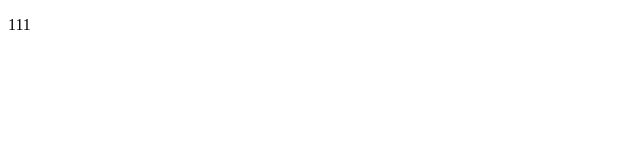
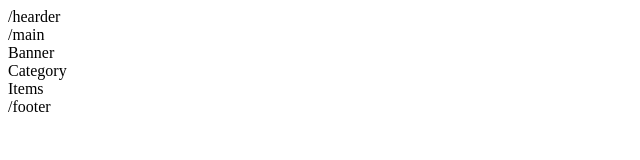
Before and after one commit to DEEPTHINK0000/clone, a plain HTML site: page index.html in a window 1280 px wide. Shown: the whole page, without its empty margins (0-640 px from the left). Drawn offline with Linux system fonts and the light colour scheme.

Commit message:
ui design

```diff
--- a/index.html
+++ b/index.html
@@ -3,19 +3,18 @@
 <head>
     <meta charset="UTF-8">
     <meta name="viewport" content="width=device-width, initial-scale=1.0">
-    <title>Mintra</title>
+    <title>Mintra clone</title>
 </head>
 <body>
-    <header>
+    <header>/hearder
         <nav></nav>
     </header>
-    <main>
-        <article>
-            <p></p>
-        </article>
+    <main>/main
+        <div class="banner_container">Banner</div>
+        <div class="category_heading">Category</div>
+        <div class="category_items">Items</div>
     </main>
-    <footer>
-        111
+    <footer>/footer
     </footer>
 
 </body>
```
